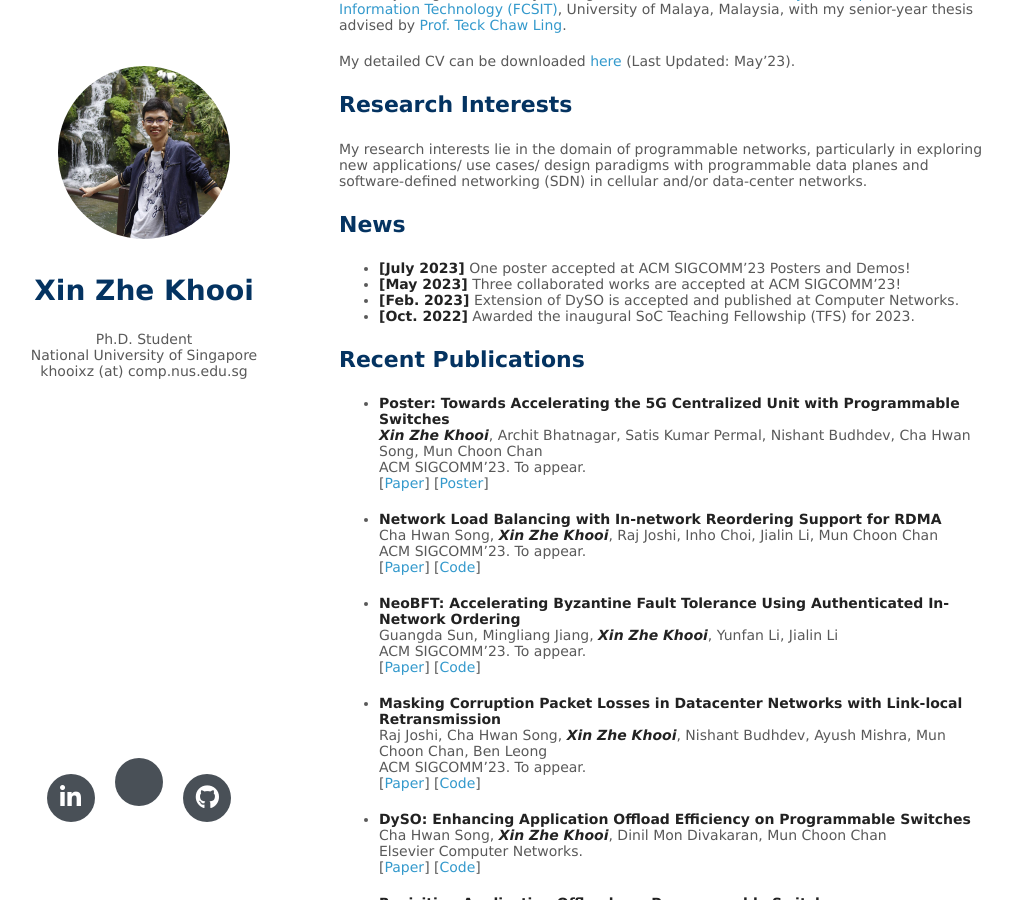
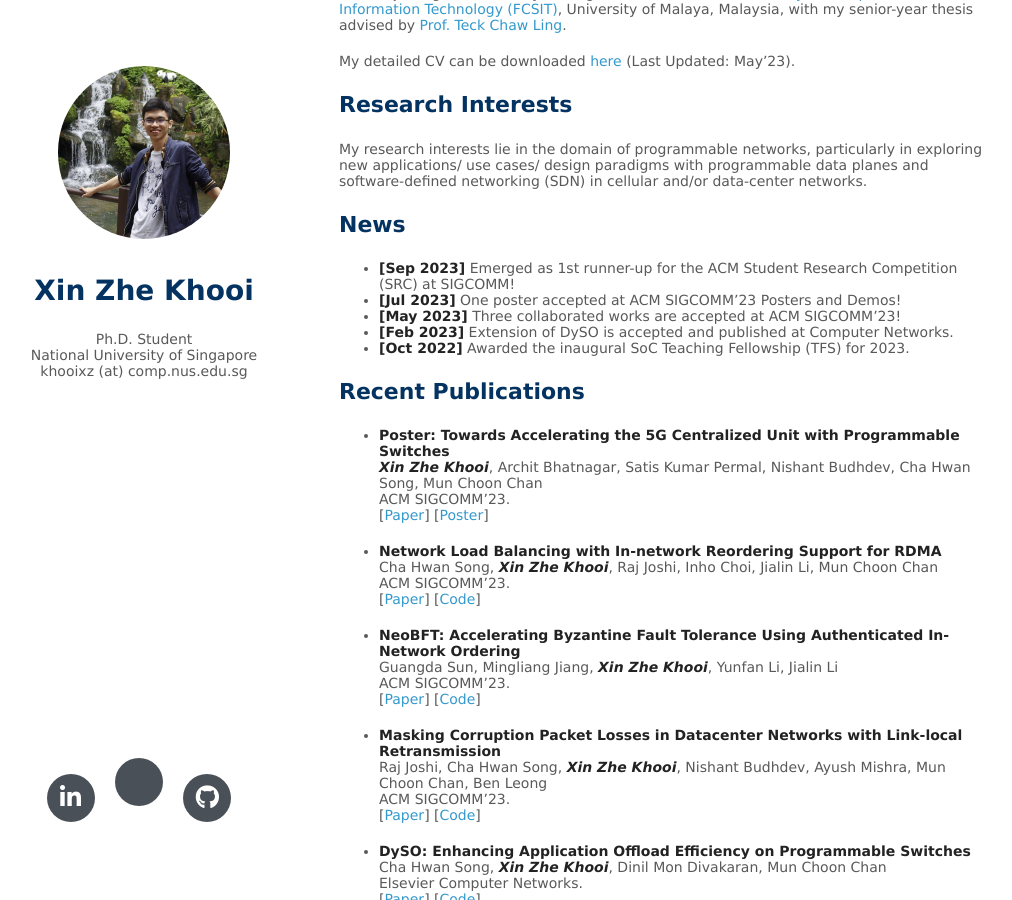
Before and after one commit to khooi8913/khooi8913.github.io, a Jekyll site: the page built from index.md, in a window 1280 px wide and 900 px high, scrolled down 224 px. Shown: the whole window, without its empty margins (131-1143 px from the left). Built offline with Jekyll 4.4.1, drawn with Linux system fonts in a browser that asks for light colours; nearby versions of some CDN libraries; a style sheet for code colours, icons or effects is not loaded; our own code applies the rules of GitHub Pages for plain Markdown files.

Commit message:
added post-sigcomm updates

```diff
--- a/index.md
+++ b/index.md
@@ -18,10 +18,11 @@ My research interests lie in the domain of programmable networks, particularly i
 
 ## News
 
-- **[July 2023]** One poster accepted at ACM SIGCOMM'23 Posters and Demos!
+- **[Sep 2023]** Emerged as 1st runner-up for the ACM Student Research Competition (SRC) at SIGCOMM!
+- **[Jul 2023]** One poster accepted at ACM SIGCOMM'23 Posters and Demos!
 - **[May 2023]** Three collaborated works are accepted at ACM SIGCOMM'23!
-- **[Feb. 2023]** Extension of DySO is accepted and published at Computer Networks.
-- **[Oct. 2022]** Awarded the inaugural SoC Teaching Fellowship (TFS) for 2023.
+- **[Feb 2023]** Extension of DySO is accepted and published at Computer Networks.
+- **[Oct 2022]** Awarded the inaugural SoC Teaching Fellowship (TFS) for 2023.
 
 ## Recent Publications
 
@@ -31,7 +32,7 @@ My research interests lie in the domain of programmable networks, particularly i
   <br>
   _**Xin Zhe Khooi**_, Archit Bhatnagar, Satis Kumar Permal, Nishant Budhdev, Cha Hwan Song, Mun Choon Chan
   <br>
-  ACM SIGCOMM'23. To appear.
+  ACM SIGCOMM'23.
   <br>
   [[Paper](https://drive.google.com/file/d/1npCdR9Wqa_6aNe5IfgrklZuEbwVddahA/view?usp=drive_link)]
   [[Poster](https://drive.google.com/file/d/1cHTYJSZf6UvQRQFaDnpC_WzPcAvCqcaw/)]
@@ -40,7 +41,7 @@ My research interests lie in the domain of programmable networks, particularly i
   <br>
   Cha Hwan Song, _**Xin Zhe Khooi**_, Raj Joshi, Inho Choi, Jialin Li, Mun Choon Chan
   <br>
-  ACM SIGCOMM'23. To appear.
+  ACM SIGCOMM'23.
   <br>
   [[Paper](https://drive.google.com/file/d/1F2Z_KKdvD1_m8pfI_KRdhtiIjCbAPBn6/view?usp=drive_link)]
   [[Code](https://github.com/conweave-project)]
@@ -49,7 +50,7 @@ My research interests lie in the domain of programmable networks, particularly i
   <br>
   Guangda Sun, Mingliang Jiang, _**Xin Zhe Khooi**_, Yunfan Li, Jialin Li
   <br>
-  ACM SIGCOMM'23. To appear.
+  ACM SIGCOMM'23.
   <br>
   [[Paper](https://drive.google.com/file/d/159rAMWz0I5pqqPs0c2U-Cq5inGPLcJRi/view?usp=drive_link)]
   [[Code](https://github.com/nus-sys/neobft-artifact)]
@@ -58,7 +59,7 @@ My research interests lie in the domain of programmable networks, particularly i
   <br>
   Raj Joshi, Cha Hwan Song, _**Xin Zhe Khooi**_, Nishant Budhdev, Ayush Mishra, Mun Choon Chan, Ben Leong
   <br>
-  ACM SIGCOMM'23. To appear.
+  ACM SIGCOMM'23.
   <br>
   [[Paper](https://drive.google.com/file/d/1J7QOX5M-qH_PcvB6nO0lndvMzqOnWuRW/view?usp=drive_link)]
   [[Code](https://github.com/NUS-SNL/linkguardian)]
```
